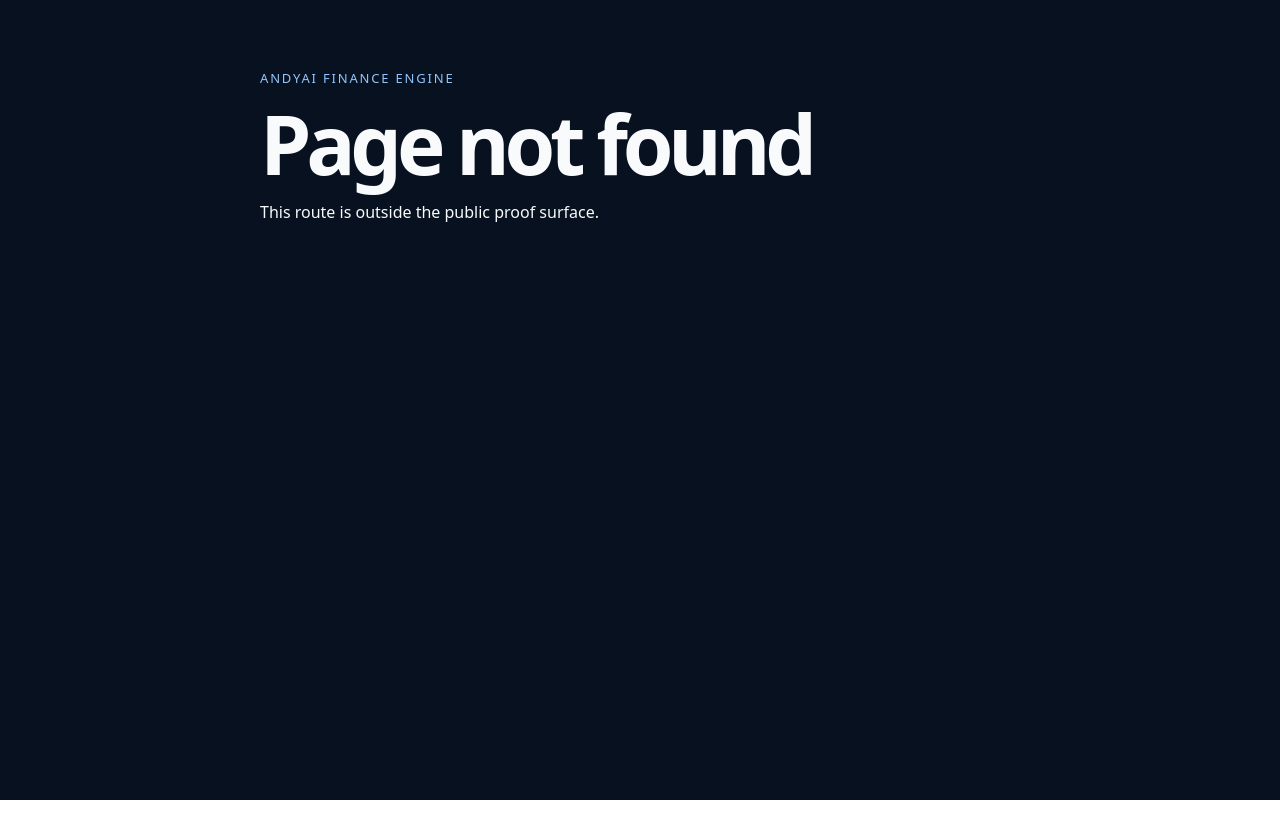
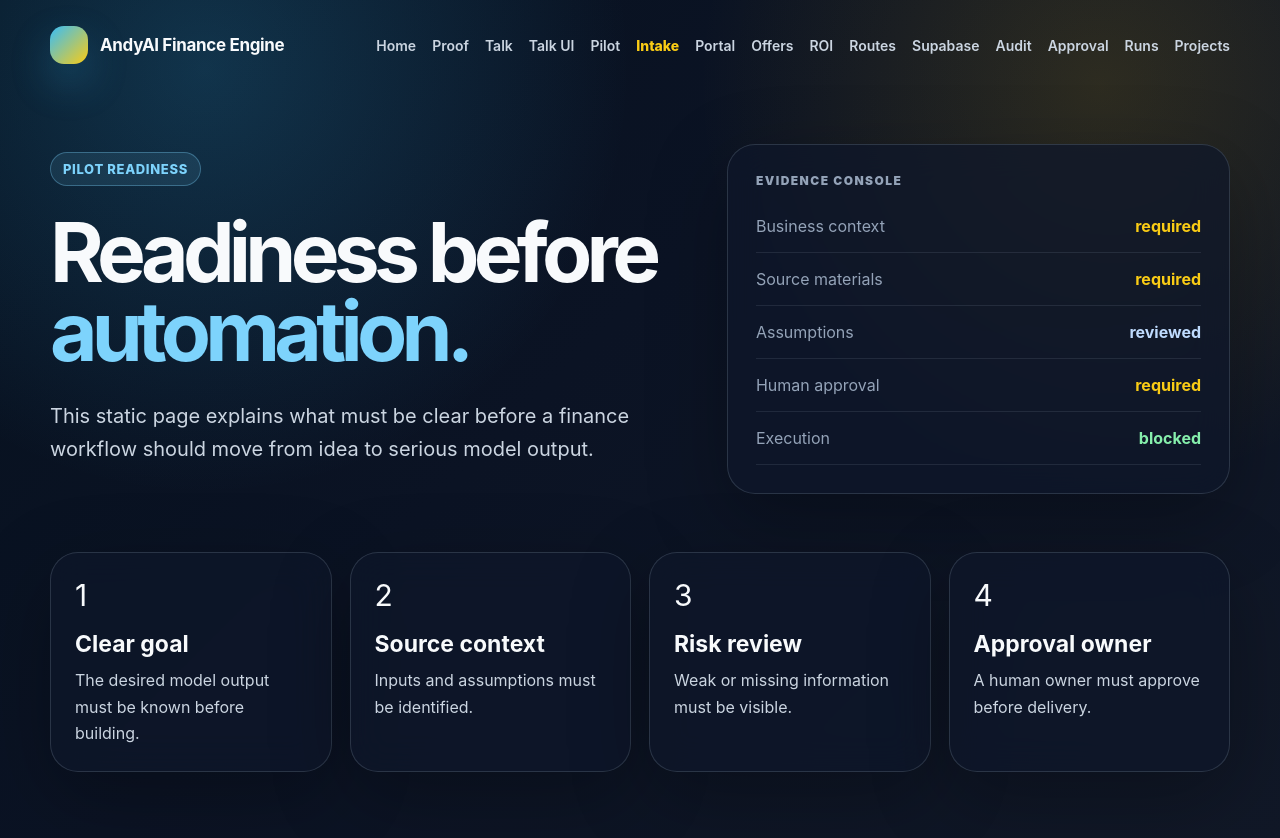
Before and after one commit to kolundzic/andyai-finance-engine, a Next.js app: page /readiness in a window 1280 px wide. Before the commit this address had no page. Shown: the top 838 px of the page. Before the commit the page ends 800 px from the top, so only its background shows below. Built offline with nearby package versions, Linux system fonts and the light colour scheme.

Commit message:
feat: add v18.6.0 readiness explanation page

```diff
--- /dev/null
+++ b/app/readiness/page.tsx
@@ -0,0 +1,32 @@
+import { EvidenceConsole, FeatureGrid, PrestigePage } from "../../src/ui/finance-prestige-system";
+
+export const metadata = {
+  title: "AndyAI Finance Engine — Readiness",
+  description: "Static pilot readiness explanation.",
+};
+
+export default function ReadinessPage() {
+  return (
+    <PrestigePage
+      active="/pilot-intake"
+      badge="Pilot Readiness"
+      title="Readiness before"
+      accent="automation."
+      lead="This static page explains what must be clear before a finance workflow should move from idea to serious model output."
+      right={<EvidenceConsole rows={[
+        ["Business context", "required", "gold"],
+        ["Source materials", "required", "gold"],
+        ["Assumptions", "reviewed", "blue"],
+        ["Human approval", "required", "gold"],
+        ["Execution", "blocked", "green"],
+      ]} />}
+    >
+      <FeatureGrid items={[
+        ["1", "Clear goal", "The desired model output must be known before building."],
+        ["2", "Source context", "Inputs and assumptions must be identified."],
+        ["3", "Risk review", "Weak or missing information must be visible."],
+        ["4", "Approval owner", "A human owner must approve before delivery."],
+      ]} />
+    </PrestigePage>
+  );
+}
--- a/package.json
+++ b/package.json
@@ -1,6 +1,6 @@
 {
   "name": "andyai-finance-engine",
-  "version": "18.5.0",
+  "version": "18.6.0",
   "private": true,
   "description": "AndyAI Finance Engine — public showcase powered by a governed financial modeling core.",
   "scripts": {
```
Also changed, not shown: 3 other files (tests, documents, lock files or other folders).
